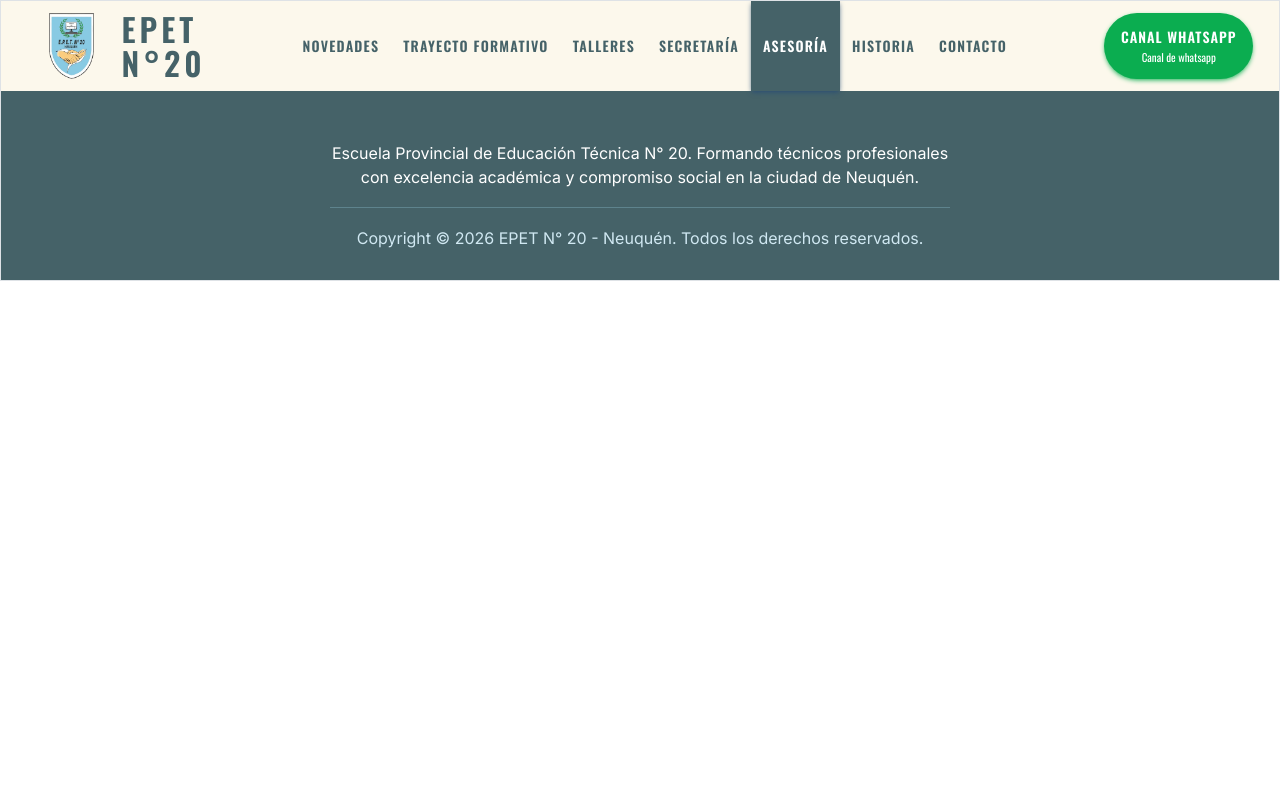
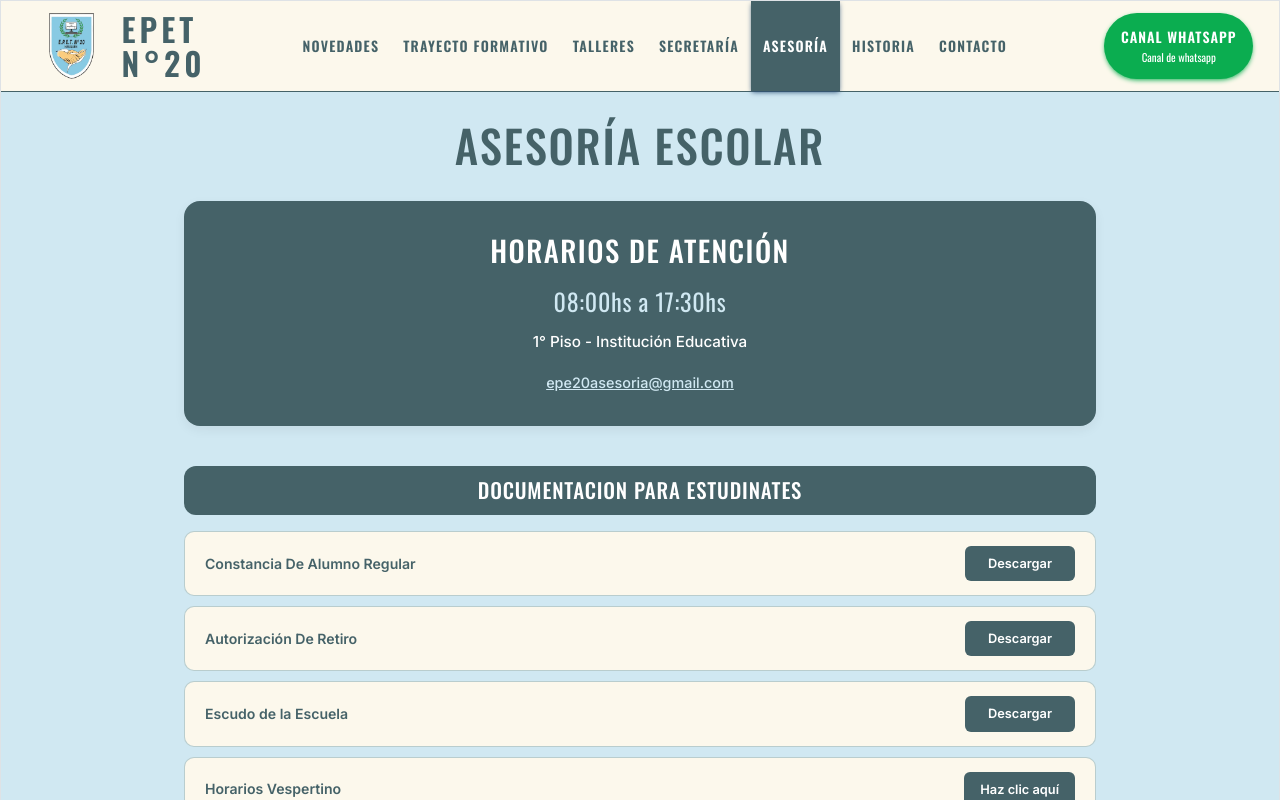
Before and after one commit to Geronimogomez09/webinstitucional, a React (Vite) app: page /asesoria in a window 1280 px wide. Shown: the top 800 px of the page. Built offline with nearby package versions, Linux system fonts and the light colour scheme.

Commit message:
Creando el diseño

```diff
--- a/src/App.jsx
+++ b/src/App.jsx
@@ -1,5 +1,6 @@
 import { BrowserRouter, Routes, Route } from 'react-router-dom';
 import Secretaria from './pages/secretaria';
+import Asesoria from './pages/Asesoria';
 import Inicio from './pages/index';
 import NuestraHistoria from './pages/NuestraHistoria';
 import Novedades from "./pages/Novedades";
@@ -27,6 +28,7 @@ function App() {
               <Routes>
                 <Route path="/" element={<Inicio />} />
                 <Route path="/secretaria" element={<Secretaria />} />
+                <Route path="/asesoria" element={<Asesoria />} />
                 <Route path="/NuestraHistoria" element={<NuestraHistoria />} />
                 <Route path="/novedades" element={<Novedades />} />
                 <Route path="/novedades/:id" element={<NovedadDetalle />} />
--- /dev/null
+++ b/src/pages/asesoria.jsx
@@ -0,0 +1,146 @@
+import React from 'react';
+
+export default function Asesoria() {
+  const documentosEstudiantes = [
+    { id: 1, titulo: 'Constancia De Alumno Regular', tipo: 'Descargar', link: '#' },
+    { id: 2, titulo: 'Autorización De Retiro', tipo: 'Descargar', link: '#' },
+    { id: 3, titulo: 'Escudo de la Escuela', tipo: 'Descargar', link: '#' },
+    { id: 4, titulo: 'Horarios Vespertino', tipo: 'Haz clic aquí', link: '#' },
+    { id: 5, titulo: 'Cuaderno de Comunicaciones 2025', tipo: 'Haz clic aquí', link: '#' },
+    { id: 6, titulo: 'Link de mesa de finalización de estudios', tipo: 'Haz clic aquí', link: '#' },
+    { id: 7, titulo: 'Acuerdos Escolares de Convivencia 2025-2026', tipo: 'Descargar', link: '#' },
+    { id: 8, titulo: 'Fortalecimientos de Octubre de 2026', tipo: 'Haz clic aquí', link: '#' },
+  ];
+
+  const buttonStyle = {
+    backgroundColor: '#456268',
+    color: '#ffffff',
+    border: 'none',
+    padding: '8px 16px',
+    borderRadius: '6px',
+    fontWeight: '600',
+    fontSize: '0.8rem',
+    cursor: 'pointer',
+    whiteSpace: 'nowrap',
+    minWidth: '110px',
+    textAlign: 'center',
+    textDecoration: 'none',
+    display: 'inline-block'
+  };
+
+  return (
+    <div style={{ maxWidth: '960px', margin: '0 auto', padding: '32px 24px', fontFamily: "'Inter', sans-serif" }}>
+
+      {/* Título Principal */}
+      <div style={{ textAlign: 'center', marginBottom: '28px' }}>
+        <h1
+          style={{
+            fontFamily: "'Oswald', sans-serif",
+            color: '#456268',
+            fontSize: '2.8rem',
+            textTransform: 'uppercase',
+            margin: '0 0 16px 0',
+            letterSpacing: '0.04em'
+          }}
+        >
+          Asesoría Escolar
+        </h1>
+      </div>
+
+      {/* Tarjeta de Días y Horarios de Atención */}
+      <div
+        style={{
+          backgroundColor: '#456268',
+          color: '#ffffff',
+          borderRadius: '16px',
+          padding: '32px 36px',
+          marginBottom: '40px',
+          boxShadow: '0 4px 12px rgba(0,0,0,0.06)',
+          textAlign: 'center'
+        }}
+      >
+        <h2
+          style={{
+            fontFamily: "'Oswald', sans-serif",
+            fontSize: '1.8rem',
+            textTransform: 'uppercase',
+            margin: '0 0 16px 0',
+            letterSpacing: '0.05em'
+          }}
+        >
+          Horarios de Atención
+        </h2>
+
+        <div style={{ fontFamily: "'Oswald', sans-serif", fontSize: '1.5rem', letterSpacing: '0.03em', color: '#D0E8F2', marginBottom: '12px' }}>
+          08:00hs a 17:30hs
+        </div>
+
+        <p style={{ margin: '0 0 16px 0', fontSize: '0.95rem', fontWeight: '500', color: '#ffffff' }}>
+          1° Piso - Institución Educativa
+        </p>
+
+        <div>
+          <a
+            href="mailto:epe20asesoria@gmail.com"
+            style={{
+              color: '#D0E8F2',
+              fontSize: '0.9rem',
+              textDecoration: 'underline',
+              fontWeight: '500'
+            }}
+          >
+            epe20asesoria@gmail.com
+          </a>
+        </div>
+      </div>
+
+      {/* Encabezado de Sección: Documentación para Estudiantes */}
+      <div
+        style={{
+          backgroundColor: '#456268',
+          color: '#ffffff',
+          padding: '12px 16px',
+          borderRadius: '12px',
+          marginBottom: '16px',
+          textAlign: 'center'
+        }}
+      >
+        <h3 style={{ fontFamily: "'Oswald', sans-serif", margin: 0, fontSize: '1.3rem', textTransform: 'uppercase', letterSpacing: '0.04em' }}>
+          Documentacion para Estudinates
+        </h3>
+      </div>
+
+      {/* Listado de Documentos */}
+      <div style={{ display: 'flex', flexDirection: 'column', gap: '10px' }}>
+        {documentosEstudiantes.map((item) => (
+          <div
+            key={item.id}
+            style={{
+              backgroundColor: '#FCF8EC',
+              border: '1px solid rgba(121, 163, 177, 0.5)',
+              borderRadius: '10px',
+              padding: '14px 20px',
+              display: 'flex',
+              alignItems: 'center',
+              justifyContent: 'space-between',
+              gap: '20px'
+            }}
+          >
+            <span style={{ color: '#456268', fontWeight: '600', fontSize: '0.88rem', lineHeight: '1.4' }}>
+              {item.titulo}
+            </span>
+            <a
+              href={item.link}
+              target="_blank"
+              rel="noopener noreferrer"
+              style={buttonStyle}
+            >
+              {item.tipo}
+            </a>
+          </div>
+        ))}
+      </div>
+
+    </div>
+  );
+}
```
